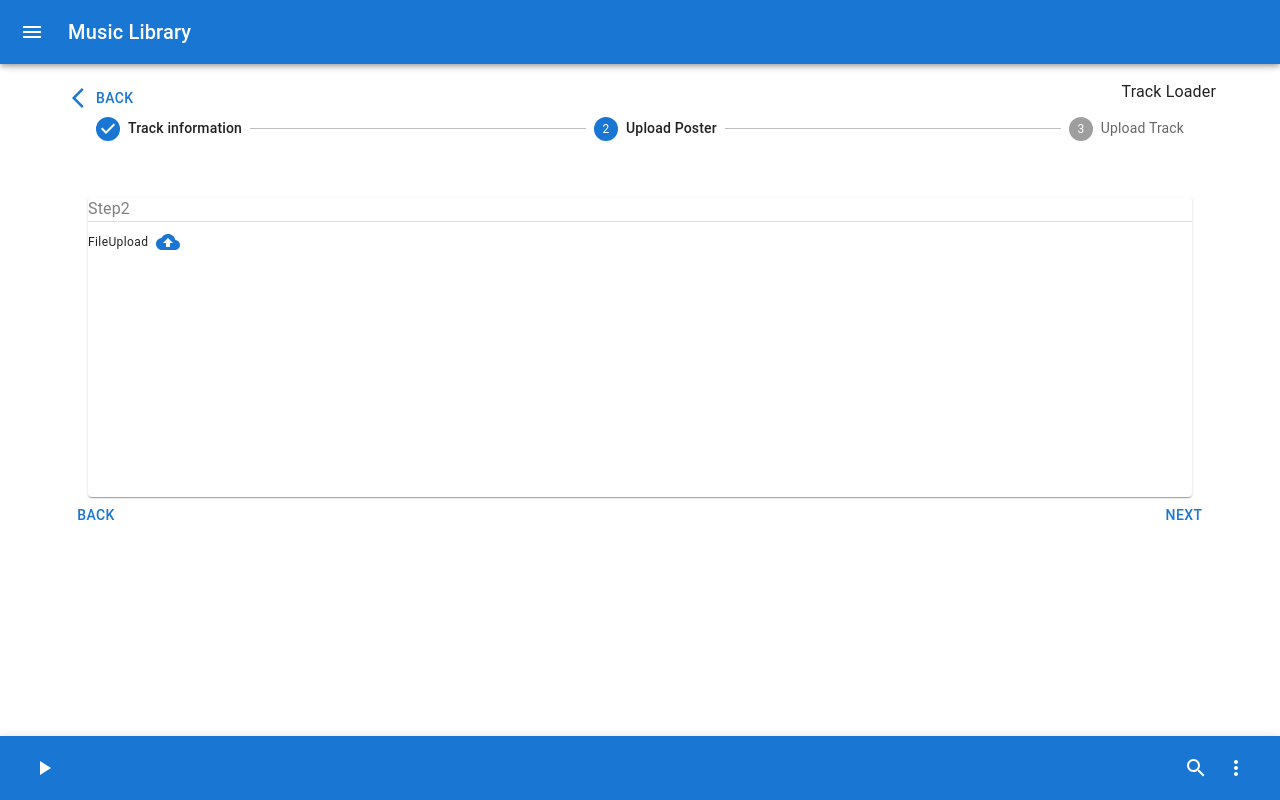
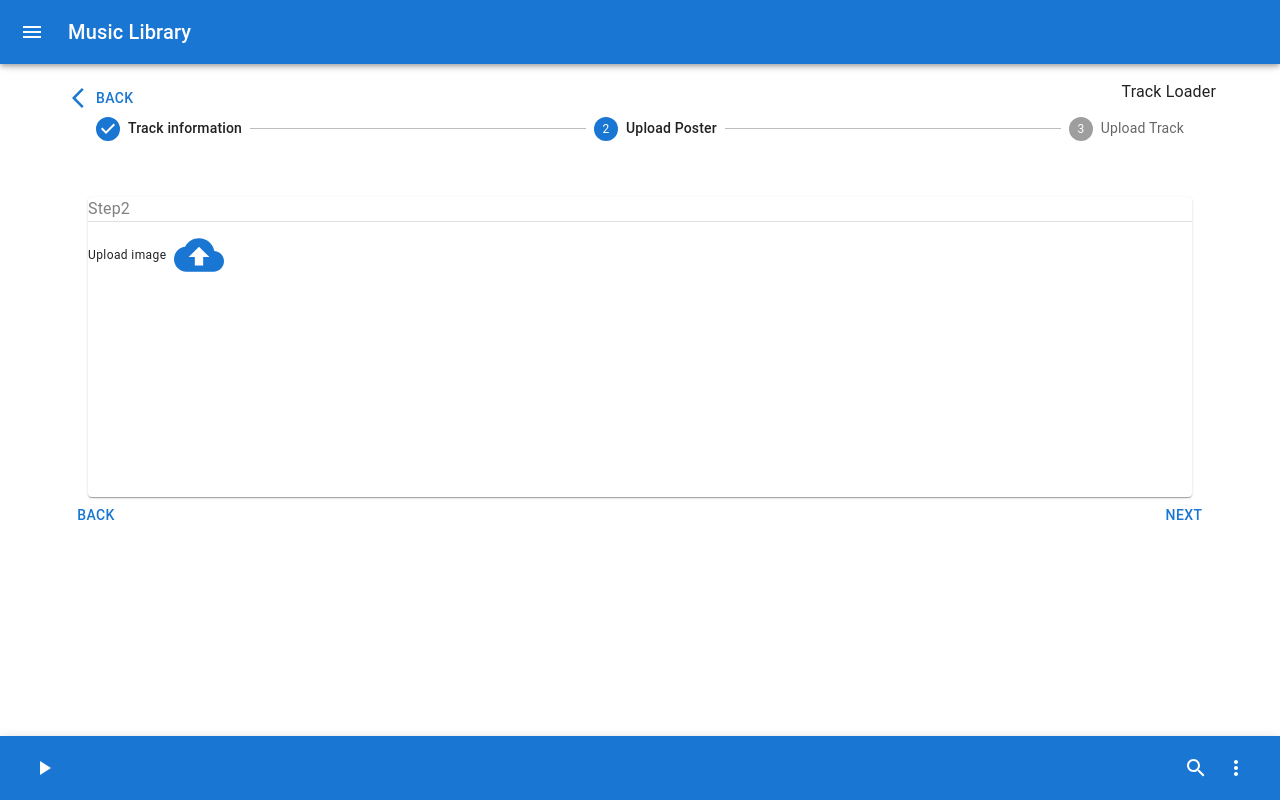
Before and after one commit to stanlys/spotify-client, a Next.js app: page /tracks/create in a window 1280 px wide. Both pictures are taken after a click on the button "NEXT". Built offline with nearby package versions, Linux system fonts and the light colour scheme.

Commit message:
feat: correct updloader

```diff
--- a/components/StepWrapper/FileUpload.tsx
+++ b/components/StepWrapper/FileUpload.tsx
@@ -1,14 +1,22 @@
 import { Box, IconButton, Typography } from "@mui/material";
-import React, { ReactText, useRef } from "react";
+import React, { ReactElement, ReactText, useRef } from "react";
 import CloudUploadIcon from "@mui/icons-material/CloudUpload";
 
 interface FileUploadProps {
+  caption: string;
   file: any;
   setFile: Function;
   accept: string;
+  children: ReactElement;
 }
 
-const FileUpload: React.FC<FileUploadProps> = ({ file, setFile, accept }) => {
+const FileUpload: React.FC<FileUploadProps> = ({
+  caption,
+  file,
+  setFile,
+  accept,
+  children,
+}) => {
   const ref = useRef<HTMLInputElement>(null);
 
   const onChange = (e: React.FormEvent<HTMLInputElement>) => {
@@ -20,13 +28,13 @@ const FileUpload: React.FC<FileUploadProps> = ({ file, setFile, accept }) => {
 
   return (
     <Box>
-      <Typography variant="caption">FileUpload</Typography>
+      <Typography variant="caption">{caption}</Typography>
       <IconButton
         color="primary"
         component="label"
         onClick={() => ref.current?.click()}
       >
-        <CloudUploadIcon />
+        <CloudUploadIcon sx={{ width: 50, height: 50 }} />
       </IconButton>
       <input hidden accept={accept} type="file" ref={ref} onChange={onChange} />
     </Box>
--- a/pages/tracks/create.tsx
+++ b/pages/tracks/create.tsx
@@ -17,6 +17,9 @@ import FileUpload from "../../components/StepWrapper/FileUpload";
 const TrackLoader = () => {
   const router = useRouter();
   const [page, setPage] = useState<number>(0);
+
+  const [picture, setPicture] = useState(null);
+  const [audio, setAudio] = useState(null);
 
   const next = () => {
     if (page < 2) setPage((page) => page + 1);
@@ -51,7 +54,24 @@ const TrackLoader = () => {
             </Grid>
           )}
           {page == 1 && (
-            <FileUpload file={""} setFile={() => {}} accept={"image/*"} />
+            <FileUpload
+              caption={"Upload image"}
+              file={""}
+              setFile={setPicture}
+              accept={"image/*"}
+            >
+              <p>1</p>
+            </FileUpload>
+          )}
+          {page == 2 && (
+            <FileUpload
+              caption={"Upload track"}
+              file={""}
+              setFile={setAudio}
+              accept={"audio/*"}
+            >
+              <p>1</p>
+            </FileUpload>
           )}
         </Box>
       </StepWrapper>
```
